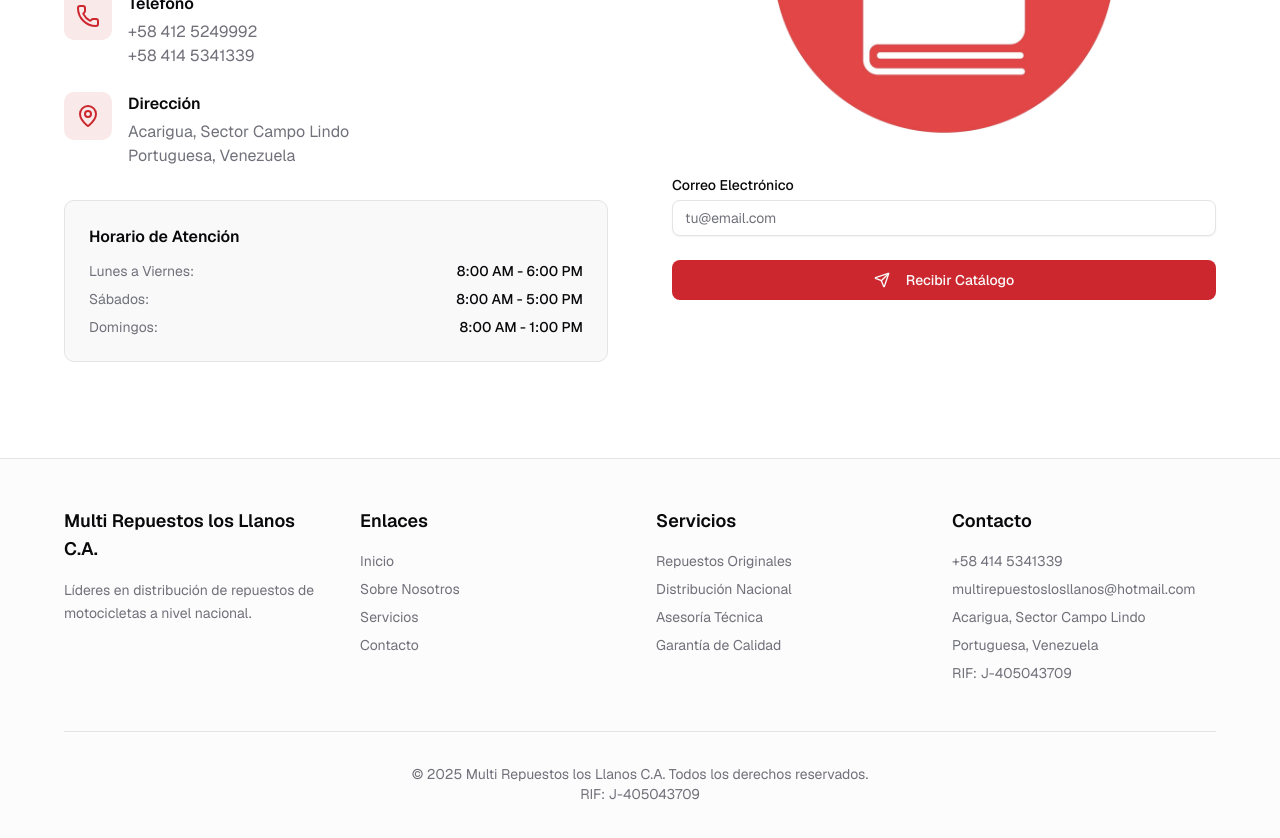
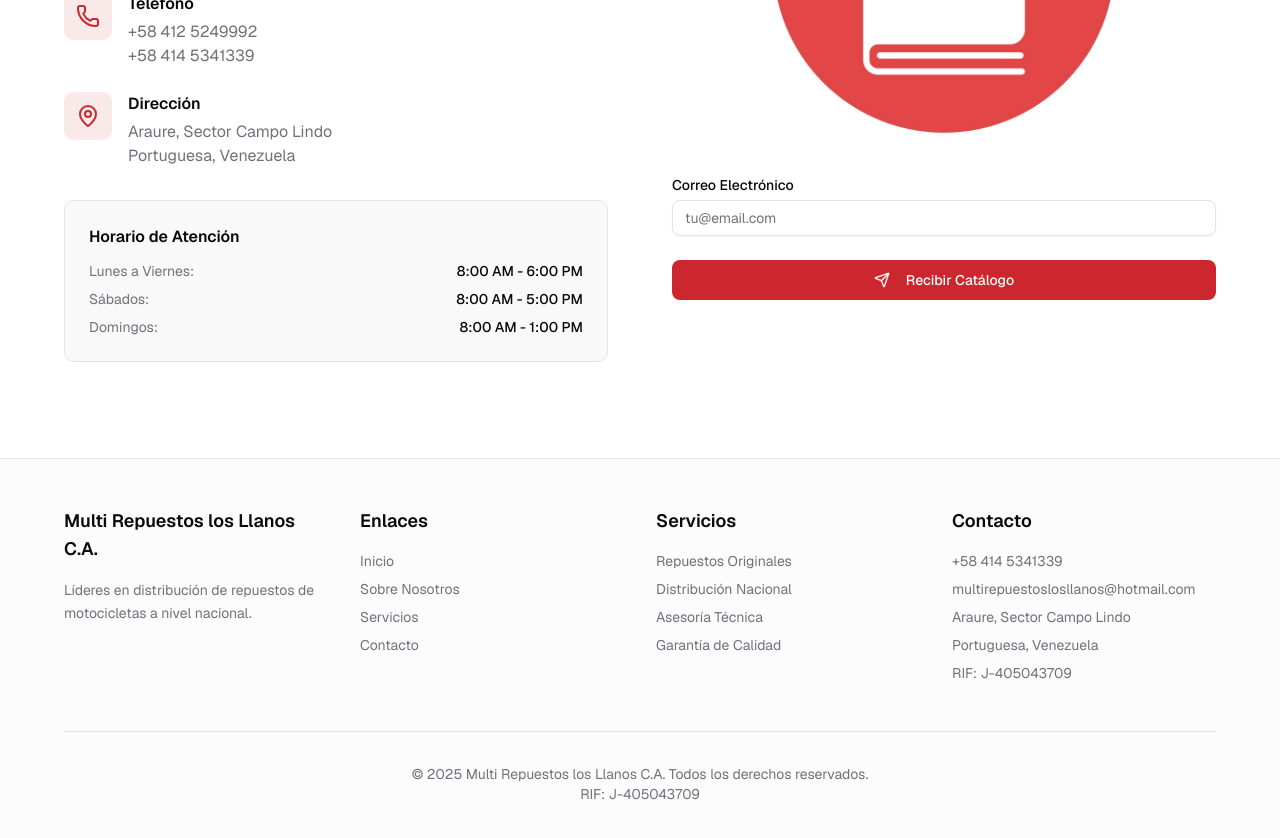
Before and after one commit to jesuswasnthere/losllanos, a Next.js app: page / in a window 1280 px wide. Shown: the part 3140-3978 px from the top of the page. Built offline with nearby package versions, Linux system fonts and the light colour scheme; no server answers.

Commit message:
(FIX)ubicacion
araure -> acarigua

```diff
--- a/app/layout.tsx
+++ b/app/layout.tsx
@@ -15,7 +15,7 @@ const keywords = [
   "repuestos de motos",
   "distribuidora de repuestos",
   "portuguesa",
-  "acarigua",
+  "Araure",
   "multirepuestos los llanos",
   "venezuela",
   "motos",
@@ -70,7 +70,7 @@ export default function RootLayout({
     telephone: ["+58 414 5341339", "+58 412 3087308"],
     address: {
       "@type": "PostalAddress",
-      addressLocality: "Acarigua",
+      addressLocality: "Araure",
       addressRegion: "Portuguesa",
       addressCountry: "VE",
     },
@@ -86,7 +86,7 @@ export default function RootLayout({
     address: {
       "@type": "PostalAddress",
       streetAddress: "Sector Campo Lindo",
-      addressLocality: "Acarigua",
+      addressLocality: "Araure",
       addressRegion: "Portuguesa",
       addressCountry: "VE",
     },
--- a/components/contact-section.tsx
+++ b/components/contact-section.tsx
@@ -148,7 +148,7 @@ export function ContactSection() {
                   <div>
                     <h4 className="font-semibold text-foreground mb-1">Dirección</h4>
                     <p className="text-muted-foreground">
-                      Acarigua, Sector Campo Lindo
+                      Araure, Sector Campo Lindo
                       <br />
                       Portuguesa, Venezuela
                     </p>
--- a/components/footer.tsx
+++ b/components/footer.tsx
@@ -72,7 +72,7 @@ export function Footer() {
               <ul className="space-y-2 text-sm text-muted-foreground">
                 <li>+58 414 5341339</li>
                 <li>multirepuestoslosllanos@hotmail.com</li>
-                <li>Acarigua, Sector Campo Lindo</li>
+                <li>Araure, Sector Campo Lindo</li>
                 <li>Portuguesa, Venezuela</li>
                 <li>RIF: J-405043709</li>
               </ul>
```
Also changed, not shown: 2 other files (tests, documents, lock files or other folders).
